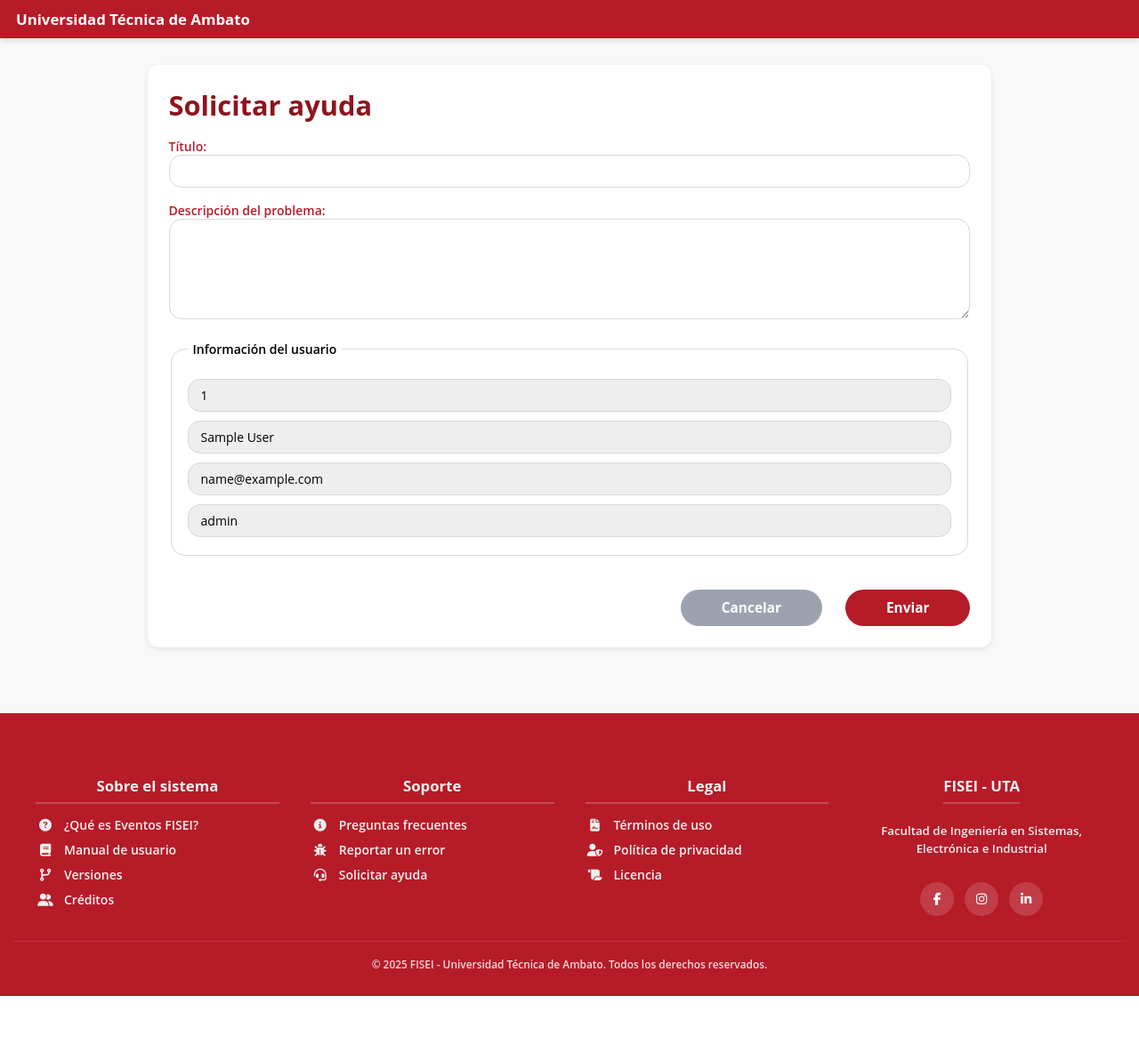
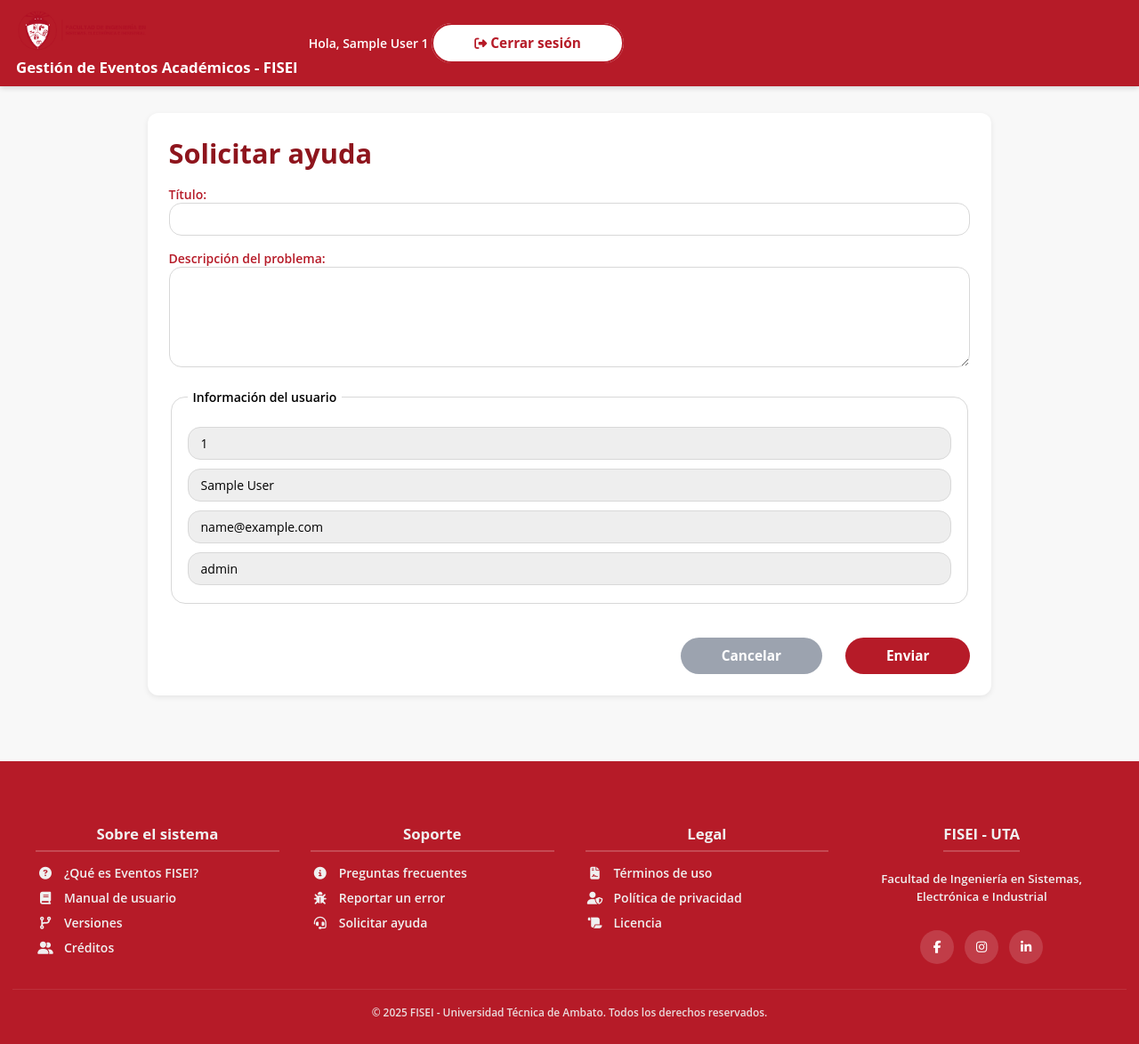
Before and after one commit to kiramman-mp3/fisei-gestion-eventos-academicos2.0, a PHP site: page /formulario/solicitar_ayuda.php in a window 1280 px wide. Shown: the whole page at 89% size. Before the commit the page ends 1120 px from the top, so only its background shows below. Run offline with PHP 8.4, Linux system fonts and the light colour scheme; the visitor is signed in with stand-in values (Sample User, id 1).

Commit message:
Se modificaron los archivos para reportar errores y solicitar ayuda

```diff
--- a/formulario/solicitar_ayuda.php
+++ b/formulario/solicitar_ayuda.php
@@ -30,8 +30,22 @@ $sesion_activa = !empty($uid) && !empty($uname) && !empty($uemail) && !empty($ur
 </div>
 <?php endif; ?>
 
-<header class="top-header">
-    <div class="site-name">Universidad Técnica de Ambato</div>
+<header class="top-header d-flex justify-content-between align-items-center px-4 py-2 shadow-sm --maroon">
+  <div class="d-flex align-items-center">
+    <a href="../index.php">
+      <img src="../resource/logo-uta.png" alt="Logo institucional" style="height: 50px;">
+    </a>
+    <div class="site-name ms-3 fw-bold">Gestión de Eventos Académicos - FISEI</div>
+  </div>
+  <div class="d-flex align-items-center gap-3">
+    <?php if (isLoggedIn()): ?>
+      <span class="fw-semibold">Hola, <?= htmlspecialchars(getUserName()) ?> <?= htmlspecialchars(getUserLastname()) ?></span>
+      <a href="../logout.php" class="btn btn-white"><i class="fas fa-sign-out-alt"></i> Cerrar sesión</a>
+    <?php else: ?>
+      <a href="../login.php" class="btn btn-white"><i class="fas fa-sign-in-alt"></i> Iniciar Sesión</a>
+      <a href="../registro.php" class="btn btn-white"><i class="fas fa-user-plus"></i> Registrarse</a>
+    <?php endif; ?>
+  </div>
 </header>
 
 <main class="card">
@@ -63,47 +77,43 @@ $sesion_activa = !empty($uid) && !empty($uname) && !empty($uemail) && !empty($ur
     </form>
 </main>
 
-    <footer class="footer-expandido mt-5">
+<footer class="footer-expandido">
   <div class="footer-container">
     <div class="footer-section">
       <h5>Sobre el sistema</h5>
       <ul>
-                    <li><a href="../informativo/que_es_eventos.html"><i class="fa-solid fa-circle-question"></i> ¿Qué es Eventos FISEI?</a></li>
-                    <li><a href="../informativo/manual_usuario.html"><i class="fa-solid fa-book"></i> Manual de usuario</a></li>
-                    <li><a href="../informativo/versiones.html"><i class="fa-solid fa-code-branch"></i> Versiones</a></li>
-                    <li><a href="../informativo/nosotros.html"><i class="fa-solid fa-user-group"></i> Créditos</a></li>
+        <li><a href="../informativo/que_es_eventos.php"><i class="fa-solid fa-circle-question"></i> ¿Qué es Eventos FISEI?</a></li>
+        <li><a href="../informativo/manual_usuario.php"><i class="fa-solid fa-book"></i> Manual de usuario</a></li>
+        <li><a href="../informativo/versiones.php"><i class="fa-solid fa-code-branch"></i> Versiones</a></li>
+        <li><a href="../informativo/nosotros.php"><i class="fa-solid fa-user-group"></i> Créditos</a></li>
       </ul>
     </div>
-
     <div class="footer-section">
       <h5>Soporte</h5>
       <ul>
-                    <li><a href="../informativo/preguntas_frecuentes.html"><i class="fa-solid fa-circle-info"></i> Preguntas frecuentes</a></li>
-                    <li><a href="../informativo/reportar_error.html"><i class="fa-solid fa-bug"></i> Reportar un error</a></li>
-                    <li><a href="../informativo/solicitar_ayuda.html"><i class="fa-solid fa-headset"></i> Solicitar ayuda</a></li>
+        <li><a href="../informativo/preguntas_frecuentes.php"><i class="fa-solid fa-circle-info"></i> Preguntas frecuentes</a></li>
+        <li><a href="../formulario/solictud_cambios.php"><i class="fa-solid fa-bug"></i> Reportar un error</a></li>
+        <li><a href="../formulario/solicitar_ayuda.php"><i class="fa-solid fa-headset"></i> Solicitar ayuda</a></li>
       </ul>
     </div>
-
     <div class="footer-section">
       <h5>Legal</h5>
       <ul>
-                    <li><a href="../informativo/terminos_uso.html"><i class="fa-solid fa-file-contract"></i> Términos de uso</a></li>
-                    <li><a href="../informativo/politica_privacidad.html"><i class="fa-solid fa-user-shield"></i> Política de privacidad</a></li>
-                    <li><a href="../informativo/licencia.html"><i class="fa-solid fa-scroll"></i> Licencia</a></li>
+        <li><a href="../legal/terminos_uso.php"><i class="fa-solid fa-file-contract"></i> Términos de uso</a></li>
+        <li><a href="../legal/politica_privacidad.php"><i class="fa-solid fa-user-shield"></i> Política de privacidad</a></li>
+        <li><a href="../legal/licencia.php"><i class="fa-solid fa-scroll"></i> Licencia</a></li>
       </ul>
     </div>
-
     <div class="footer-section">
       <h5>FISEI - UTA</h5>
       <p>Facultad de Ingeniería en Sistemas,<br> Electrónica e Industrial</p>
       <div class="footer-social">
-                    <a href="#"><i class="fab fa-facebook-f"></i></a>
-                    <a href="#"><i class="fab fa-instagram"></i></a>
-                    <a href="#"><i class="fab fa-linkedin-in"></i></a>
+        <a href="https://www.facebook.com/UTAFISEI"><i class="fab fa-facebook-f"></i></a>
+        <a href="https://www.instagram.com/fisei_uta"><i class="fab fa-instagram"></i></a>
+        <a href="https://www.linkedin.com/pub/dir?firstName=Fisei&lastName=uta&trk=people-guest_people-search-bar_search-submit"><i class="fab fa-linkedin-in"></i></a>
       </div>
     </div>
   </div>
-
   <div class="footer-bottom">
     © <?= date('Y') ?> FISEI - Universidad Técnica de Ambato. Todos los derechos reservados.
   </div>
--- a/formulario/solicitud_cambios.php
+++ b/formulario/solicitud_cambios.php
@@ -23,7 +23,7 @@ $sesion_activa = !empty($uid) && !empty($uname) && !empty($uemail) && !empty($ur
     <title>Solicitud de Cambios</title>
     <link rel="stylesheet" href="../css/styles.css">
     <link rel="stylesheet" href="https://cdnjs.cloudflare.com/ajax/libs/font-awesome/6.5.0/css/all.min.css">
-    <link href="https://cdn.jsdelivr.net/npm/bootstrap@5.3.3/dist/css/bootstrap.min.css" rel="stylesheet">
+
     <style>
         .alert-success {
             position: fixed;
@@ -202,6 +202,6 @@ $sesion_activa = !empty($uid) && !empty($uname) && !empty($uemail) && !empty($ur
     © <?= date('Y') ?> FISEI - Universidad Técnica de Ambato. Todos los derechos reservados.
   </div>
 </footer>
-<script src="https://cdn.jsdelivr.net/npm/bootstrap@5.3.3/dist/js/bootstrap.bundle.min.js"></script>
+
 </body>
 </html>
```
Lines whose indentation alone changed are shown as unchanged.
